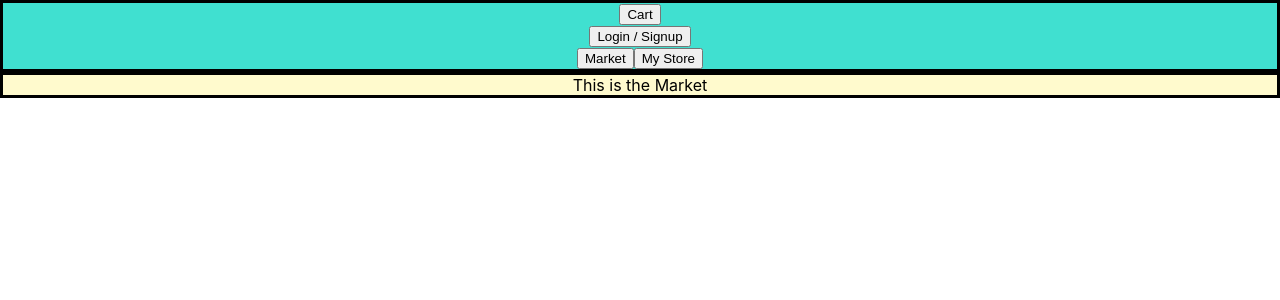
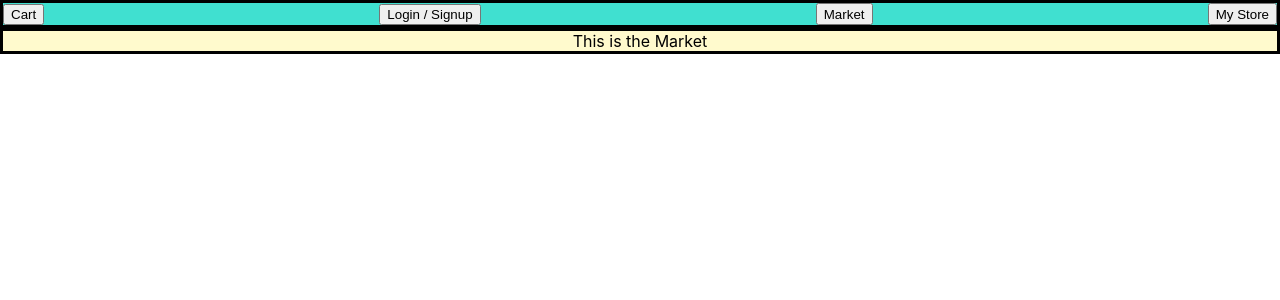
Before and after one commit to reedbrownart/blueBadgeProject, a React (Create React App) app: page / in a window 1280 px wide. Shown: the top 300 px of the page. Built offline with nearby package versions, Linux system fonts and the light colour scheme.

Commit message:
minor improvements

```diff
--- a/src/App.css
+++ b/src/App.css
@@ -5,6 +5,10 @@
 .navbar {
   border: 3px black solid;
   background-color: turquoise;
+  display: flex;
+  flex-direction: row;
+  flex-wrap: nowrap;
+  justify-content: space-between;
 }
 
 .display {
--- a/src/App.js
+++ b/src/App.js
@@ -8,16 +8,11 @@ function App(props) {
   const [isMarket, setIsMarket] = useState(true);
   const [isMyStore, setIsMyStore] = useState(false);
 
-  const [isShoppingCart, setIsShoppingCart] = useState(false);
-  const [isAuth, setIsAuth] = useState(false);
-
   return (
     <div className="App">
       <Navbar
         setIsMarket = {setIsMarket}
-        setIsMyStore = {setIsMyStore}
-        setIsAuth = {setIsAuth}
-        setIsShoppingCart = {setIsShoppingCart}/>
+        setIsMyStore = {setIsMyStore}/>
       <Display
         isMarket = {isMarket}
         isMyStore = {isMyStore} />
```
